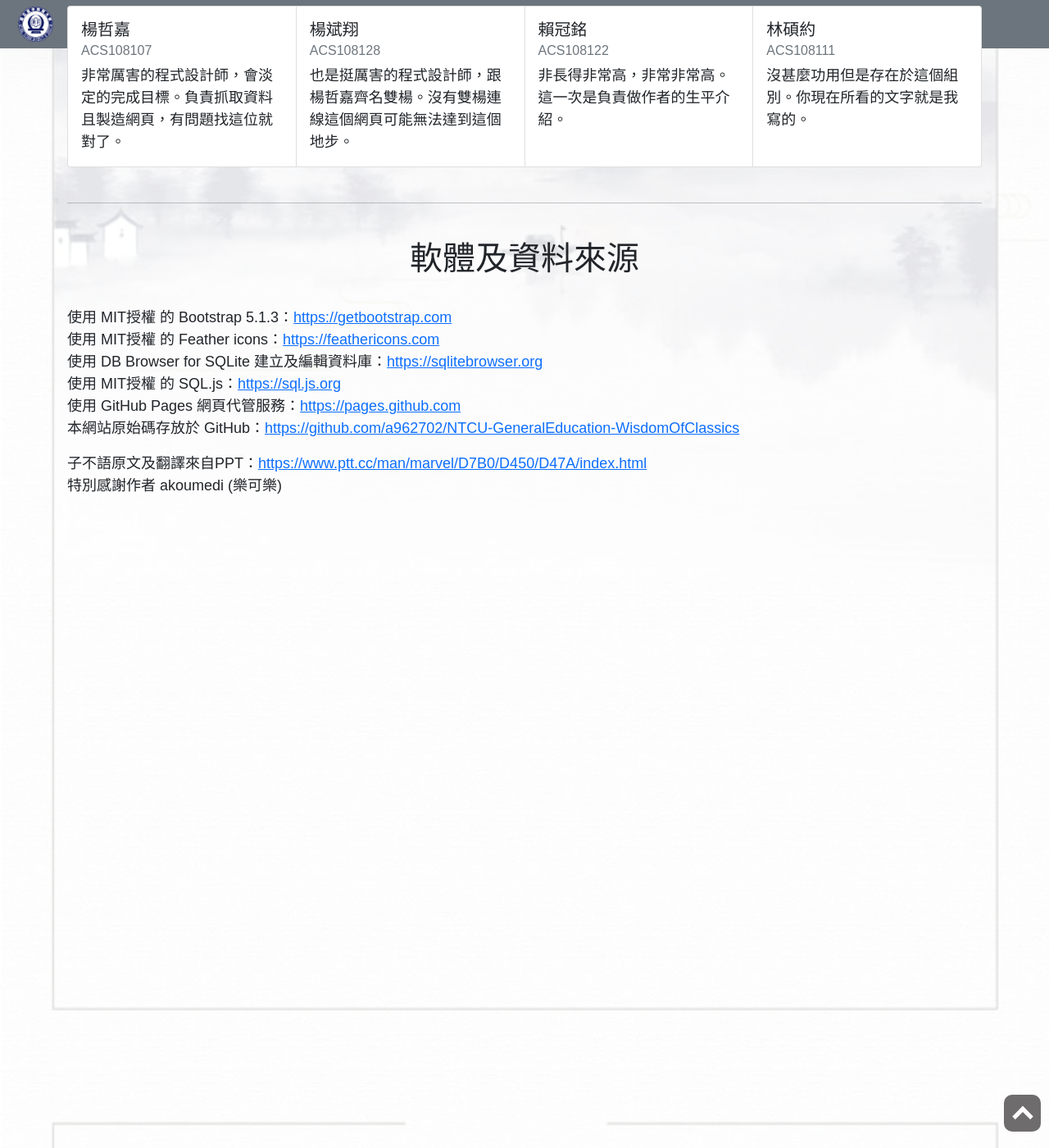
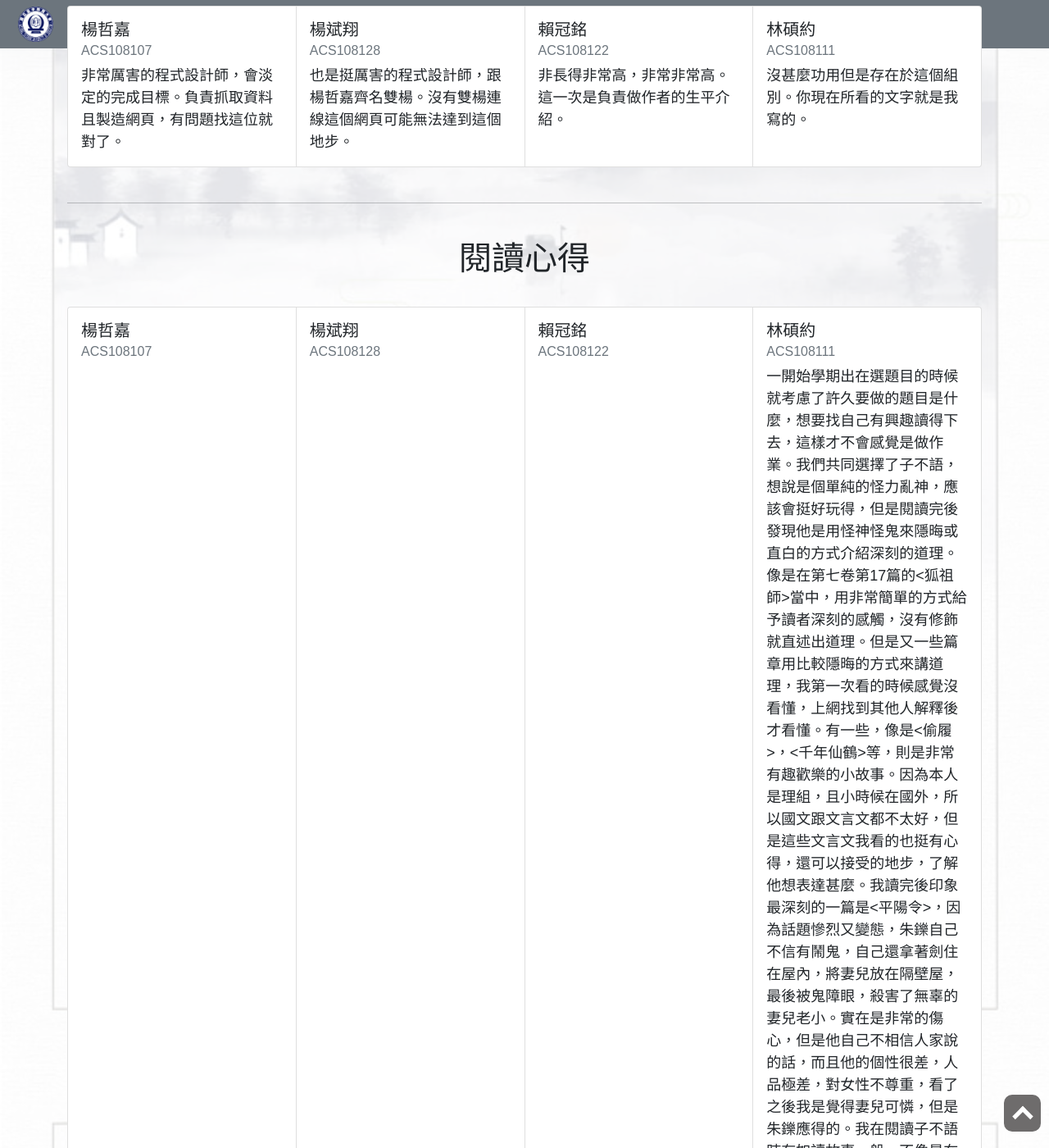
Before and after one commit to a962702/NTCU-GeneralEducation-WisdomOfClassics, a Jekyll site: the page built from index.markdown, in a window 1280 px wide and 1400 px high, scrolled down 620 px. Shown: the whole window at 82% size. Built offline with Jekyll 4.4.1, drawn with Linux system fonts in a browser that asks for light colours; some of the changed text lies outside the part shown.

Commit message:
Add 閱讀心得 part

```diff
--- a/index.markdown
+++ b/index.markdown
@@ -52,6 +52,41 @@ title: 子不語
         <br>
         <hr>
         <br>
+        <h1 class="text-center">閱讀心得</h1>
+        <br>
+        <div class="card-group">
+            <div class="card">
+                <div class="card-body">
+                <h5 class="card-title">楊哲嘉</h5>
+                <h6 class="card-subtitle mb-2 text-muted">ACS108107</h6>
+                <p class="card-text"></p>
+                </div>
+            </div>
+            <div class="card">
+                <div class="card-body">
+                <h5 class="card-title">楊斌翔</h5>
+                <h6 class="card-subtitle mb-2 text-muted">ACS108128</h6>
+                <p class="card-text"></p>
+                </div>
+            </div>
+            <div class="card">
+                <div class="card-body">
+                <h5 class="card-title">賴冠銘</h5>
+                <h6 class="card-subtitle mb-2 text-muted">ACS108122</h6>
+                <p class="card-text"></p>
+                </div>
+            </div>
+            <div class="card">
+                <div class="card-body">
+                <h5 class="card-title">林碩約</h5>
+                <h6 class="card-subtitle mb-2 text-muted">ACS108111</h6>
+                <p class="card-text">一開始學期出在選題目的時候就考慮了許久要做的題目是什麼，想要找自己有興趣讀得下去，這樣才不會感覺是做作業。我們共同選擇了子不語，想說是個單純的怪力亂神，應該會挺好玩得，但是閱讀完後發現他是用怪神怪鬼來隱晦或直白的方式介紹深刻的道理。像是在第七卷第17篇的&lt;狐祖師&gt;當中，用非常簡單的方式給予讀者深刻的感觸，沒有修飾就直述出道理。但是又一些篇章用比較隱晦的方式來講道理，我第一次看的時候感覺沒看懂，上網找到其他人解釋後才看懂。有一些，像是&lt;偷履&gt;，&lt;千年仙鶴>等，則是非常有趣歡樂的小故事。因為本人是理組，且小時候在國外，所以國文跟文言文都不太好，但是這些文言文我看的也挺有心得，還可以接受的地步，了解他想表達甚麼。我讀完後印象最深刻的一篇是&lt;平陽令&gt;，因為話題慘烈又變態，朱鑠自己不信有鬧鬼，自己還拿著劍住在屋內，將妻兒放在隔壁屋，最後被鬼障眼，殺害了無辜的妻兒老小。實在是非常的傷心，但是他自己不相信人家說的話，而且他的個性很差，人品極差，對女性不尊重，看了之後我是覺得妻兒可憐，但是朱鑠應得的。我在閱讀子不語時有如讀故事一般，不像是在讀文學的感覺，而且文章也都不長，簡潔而有力，人物的刻畫也都很細緻，時間一下就過去了，在閱讀時各種心情都表現出來了，有時開心有時傷心有時憤怒。</p>
+                </div>
+            </div>
+        </div>
+        <br>
+        <hr>
+        <br>
         <h1 class="text-center">軟體及資料來源</h1>
         <br>
         <p>
```
